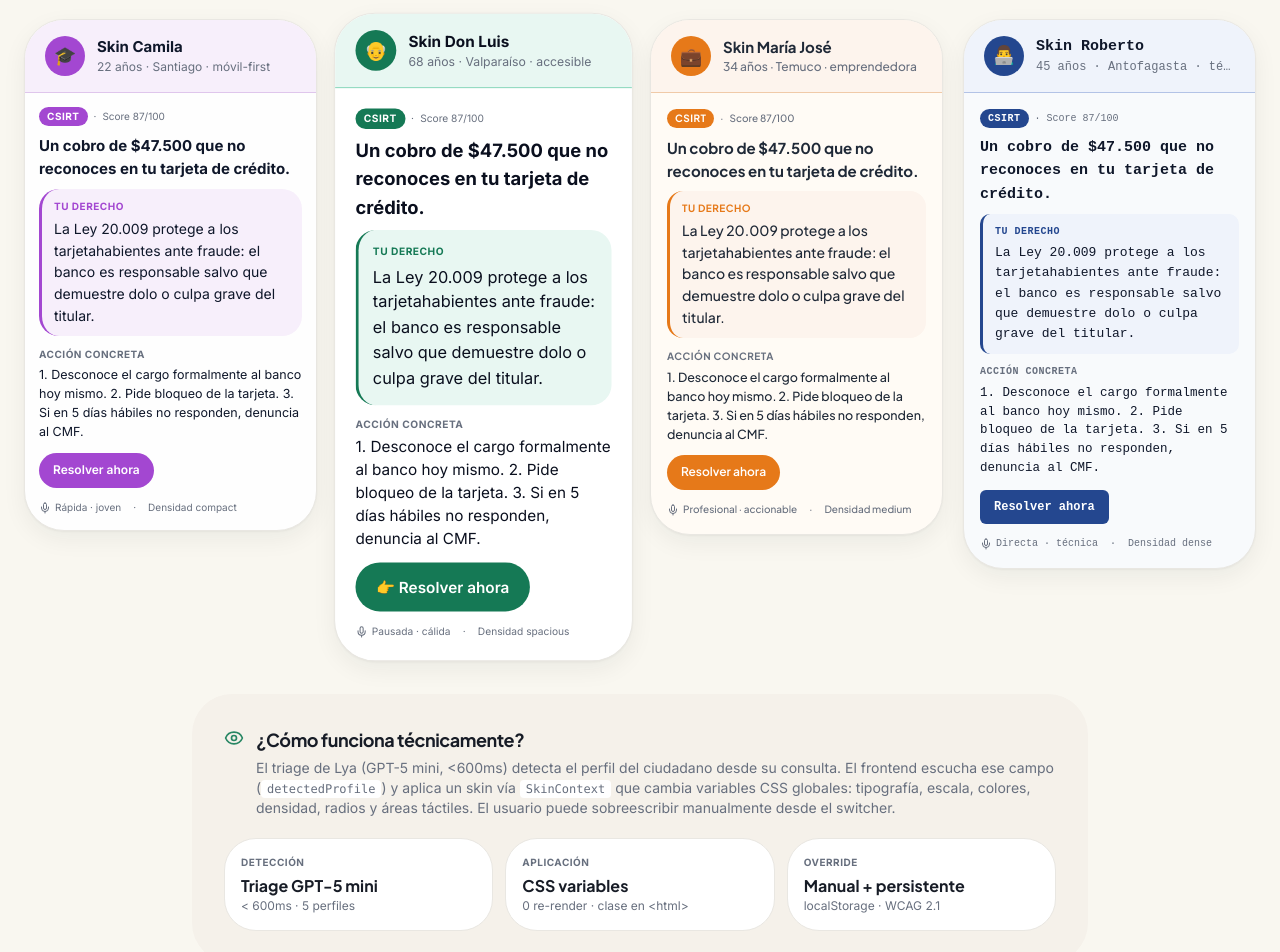
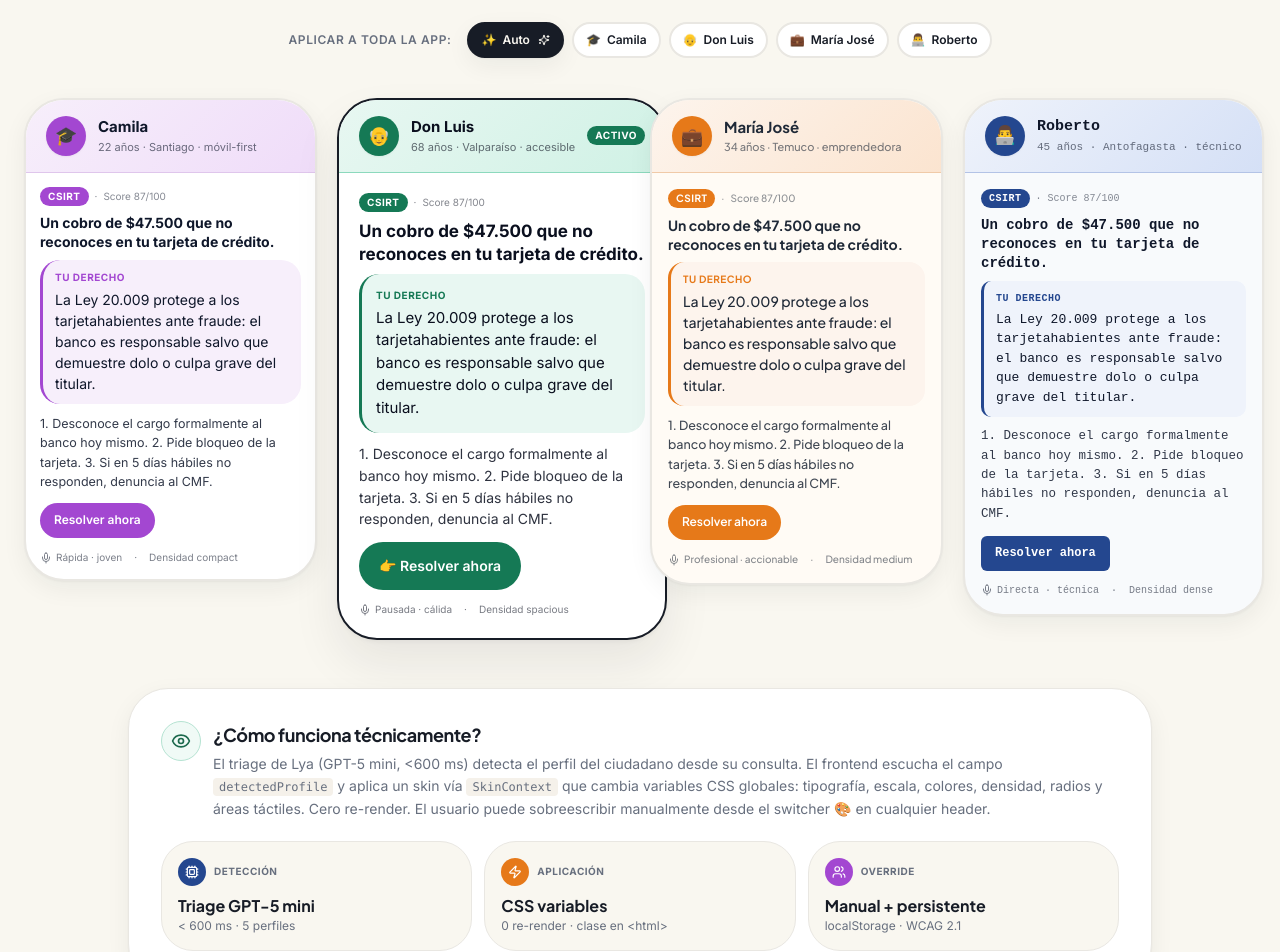
Before and after one commit to b2bytes/finlogicGame, a React (Vite) app: page /Diseno in a window 1280 px wide. Shown: the part 1060-2012 px from the top of the page. Built offline with nearby package versions, Linux system fonts and the light colour scheme; no server answers.

Commit message:
File changes

```diff
--- a/src/App.jsx
+++ b/src/App.jsx
@@ -29,6 +29,7 @@ import SystemMetrics from '@/pages/SystemMetrics';
 import AsistenteLya from '@/pages/AsistenteLya';
 import ContentStudio from '@/pages/ContentStudio';
 import FloatingLyaCTA from '@/components/lya/FloatingLyaCTA';
+import SkinAutoDetectToast from '@/components/skins/SkinAutoDetectToast.jsx';
 import EmbedLya from '@/pages/EmbedLya';
 import Diseno from '@/pages/Diseno';
 import ScrollToTop from '@/components/ScrollToTop';
@@ -91,6 +92,7 @@ const AuthenticatedApp = () => {
       <Route path="*" element={<PageNotFound />} />
     </Routes>
     <FloatingLyaCTA />
+    <SkinAutoDetectToast />
     <PWAInstallBanner />
     <QuickAdminPanel />
     </>
--- a/src/components/diseno/DesignHero.jsx
+++ b/src/components/diseno/DesignHero.jsx
@@ -1,10 +1,11 @@
 import React from 'react';
 import { Link } from 'react-router-dom';
-import { ArrowLeft, Layers, Workflow, Palette, Frame, Sparkles, MessageCircle, Play } from 'lucide-react';
+import { ArrowLeft, Layers, Workflow, Palette, Frame, Sparkles, MessageCircle, Play, UserCircle2 } from 'lucide-react';
 import { motion } from 'framer-motion';
 import Logo from '@/components/home/Logo';
 
 const SECTIONS = [
+  { id: 'skins', label: 'Skins Adaptativos', icon: UserCircle2, desc: '4 perfiles · auto-detección por triage · CSS variables' },
   { id: 'flows', label: 'Mapa de flujos', icon: Workflow, desc: '5 arquetipos · 23 pantallas · navegación end-to-end' },
   { id: 'system', label: 'Sistema de diseño', icon: Palette, desc: 'Color, tipografía, radios, sombras, componentes' },
   { id: 'wireframes', label: 'Wireframes faltantes', icon: Frame, desc: 'Mockups de pantallas pendientes en alta fidelidad' },
--- a/src/components/diseno/SkinsShowcase.jsx
+++ b/src/components/diseno/SkinsShowcase.jsx
@@ -1,10 +1,11 @@
 import React, { useState } from 'react';
+import { motion, AnimatePresence } from 'framer-motion';
 import { useSkin, SKIN_META } from '@/lib/SkinContext.jsx';
-import { Sparkles, Palette, Eye, MessageSquare, Mic } from 'lucide-react';
+import { Sparkles, Palette, Eye, Mic, Zap, Cpu, Users } from 'lucide-react';
 
 /**
- * SkinsShowcase — sección demo en /Diseno.
- * Permite al jurado ver la MISMA respuesta renderizada en los 4 skins.
+ * SkinsShowcase — sección demo cinematográfica en /Diseno.
+ * Muestra los 4 skins lado a lado + un "preview vivo" sincronizado con el switch global.
  */
 
 const DEMO_RESPONSE = {
@@ -19,18 +20,18 @@ const DEMO_RESPONSE = {
 
 const SKIN_PREVIEW_STYLES = {
   camila: {
-    bg: '#fefefe',
-    surface: '#fff',
+    bg: '#ffffff',
+    surface: '#fafafa',
     text: '#0f172a',
     accent: 'hsl(280 60% 55%)',
     accentSoft: 'hsl(280 60% 96%)',
     accentBorder: 'hsl(280 50% 85%)',
     radius: '20px',
     fontSize: '14px',
-    headingWeight: 700,
-    density: 'compact',
     fontFamily: 'Inter, sans-serif',
     voice: 'Rápida · joven',
+    density: 'compact',
+    headerBg: 'linear-gradient(135deg, hsl(280 60% 96%), hsl(280 70% 92%))',
   },
   don_luis: {
     bg: '#ffffff',
@@ -41,10 +42,10 @@ const SKIN_PREVIEW_STYLES = {
     accentBorder: 'hsl(158 50% 70%)',
     radius: '20px',
     fontSize: '17px',
-    headingWeight: 700,
-    density: 'spacious',
     fontFamily: 'Inter, sans-serif',
     voice: 'Pausada · cálida',
+    density: 'spacious',
+    headerBg: 'linear-gradient(135deg, hsl(158 50% 94%), hsl(158 55% 88%))',
   },
   maria_jose: {
     bg: '#fffbf5',
@@ -55,10 +56,10 @@ const SKIN_PREVIEW_STYLES = {
     accentBorder: 'hsl(28 70% 80%)',
     radius: '16px',
     fontSize: '14px',
-    headingWeight: 700,
-    density: 'medium',
     fontFamily: '"Plus Jakarta Sans", Inter, sans-serif',
     voice: 'Profesional · accionable',
+    density: 'medium',
+    headerBg: 'linear-gradient(135deg, hsl(28 80% 96%), hsl(28 85% 90%))',
   },
   roberto: {
     bg: '#f8fafc',
@@ -69,43 +70,64 @@ const SKIN_PREVIEW_STYLES = {
     accentBorder: 'hsl(220 50% 80%)',
     radius: '10px',
     fontSize: '13px',
-    headingWeight: 600,
+    fontFamily: 'ui-monospace, "JetBrains Mono", monospace',
+    voice: 'Directa · técnica',
     density: 'dense',
-    fontFamily: '"JetBrains Mono", ui-monospace, monospace',
-    voice: 'Directa · técnica',
+    headerBg: 'linear-gradient(135deg, hsl(220 60% 96%), hsl(220 65% 90%))',
   },
 };
 
-function SkinPreviewCard({ skinKey, response }) {
+function SkinCard({ skinKey, response, isActive, onClick }) {
   const meta = SKIN_META[skinKey];
   const s = SKIN_PREVIEW_STYLES[skinKey];
   const padding = s.density === 'spacious' ? '20px' : s.density === 'compact' ? '14px' : '16px';
 
   return (
-    <div
-      className="rounded-3xl border border-border overflow-hidden shadow-soft"
+    <motion.button
+      type="button"
+      onClick={onClick}
+      layout
+      whileHover={{ y: -4 }}
+      whileTap={{ scale: 0.98 }}
+      transition={{ type: 'spring', stiffness: 300, damping: 25 }}
+      className={`text-left rounded-3xl overflow-hidden border-2 shadow-soft outline-none focus-visible:ring-2 focus-visible:ring-mint-500 ${
+        isActive ? 'border-foreground shadow-soft-lg' : 'border-border hover:border-mint-300'
+      }`}
       style={{ background: s.bg, fontFamily: s.fontFamily }}
+      aria-pressed={isActive}
+      aria-label={`Aplicar skin ${meta.label}`}
     >
       {/* Header del skin */}
       <div
         className="px-5 py-4 flex items-center gap-3 border-b"
-        style={{ borderColor: s.accentBorder, background: s.accentSoft }}
+        style={{ borderColor: s.accentBorder, background: s.headerBg }}
       >
-        <div
-          className="w-10 h-10 rounded-full flex items-center justify-center text-lg"
+        <motion.div
+          whileHover={{ rotate: [0, -8, 8, 0] }}
+          transition={{ duration: 0.5 }}
+          className="w-10 h-10 rounded-full flex items-center justify-center text-lg flex-shrink-0 shadow-sm"
           style={{ background: s.accent, color: 'white' }}
         >
           {meta.emoji}
+        </motion.div>
+        <div className="flex-1 min-w-0">
+          <p className="font-bold truncate" style={{ color: s.text, fontSize: '15px' }}>
+            {meta.label}
+          </p>
+          <p className="text-[11px] truncate" style={{ color: s.text, opacity: 0.6 }}>
+            {meta.description}
+          </p>
         </div>
-        <div className="flex-1 min-w-0">
-          <p
-            className="font-bold truncate"
-            style={{ color: s.text, fontWeight: s.headingWeight, fontSize: '15px' }}
+        {isActive && (
+          <motion.span
+            initial={{ scale: 0 }}
+            animate={{ scale: 1 }}
+            className="text-[10px] font-bold uppercase tracking-wider px-2 py-0.5 rounded-full"
+            style={{ background: s.accent, color: 'white' }}
           >
-            Skin {meta.label}
-          </p>
-          <p className="text-xs text-muted-foreground truncate">{meta.description}</p>
-        </div>
+            Activo
+          </motion.span>
+        )}
       </div>
 
       {/* Mock respuesta */}
@@ -117,16 +139,17 @@ function SkinPreviewCard({ skinKey, response }) {
           >
             {response.regulatoryBody}
           </span>
-          <span className="text-[10px] text-muted-foreground">·</span>
-          <span className="text-[10px] text-muted-foreground">Score 87/100</span>
+          <span className="text-[10px]" style={{ color: s.text, opacity: 0.5 }}>·</span>
+          <span className="text-[10px]" style={{ color: s.text, opacity: 0.5 }}>Score 87/100</span>
         </div>
 
         <p
           style={{
-            fontWeight: s.headingWeight,
-            fontSize: skinKey === 'don_luis' ? '18px' : '15px',
+            fontWeight: 700,
+            fontSize: skinKey === 'don_luis' ? '17px' : '14px',
             marginBottom: 8,
             color: s.text,
+            lineHeight: 1.35,
           }}
         >
           {response.fact}
@@ -139,7 +162,8 @@ function SkinPreviewCard({ skinKey, response }) {
             borderRadius: s.radius,
             padding: skinKey === 'don_luis' ? '14px' : '10px 12px',
             marginBottom: 10,
-            fontSize: skinKey === 'don_luis' ? '16px' : s.fontSize,
+            fontSize: skinKey === 'don_luis' ? '15px' : s.fontSize,
+            lineHeight: 1.5,
           }}
         >
           <p className="text-[10px] font-bold uppercase tracking-wider mb-1" style={{ color: s.accent }}>
@@ -148,33 +172,33 @@ function SkinPreviewCard({ skinKey, response }) {
           {response.translation}
         </div>
 
-        <div className="text-xs">
-          <p className="text-[10px] font-bold uppercase tracking-wider mb-1 text-muted-foreground">
-            Acción concreta
-          </p>
-          <p style={{ fontSize: skinKey === 'don_luis' ? '15px' : '12.5px', lineHeight: 1.5 }}>
-            {response.action}
-          </p>
-        </div>
+        <p
+          style={{
+            fontSize: skinKey === 'don_luis' ? '14px' : '12.5px',
+            lineHeight: 1.55,
+            color: s.text,
+            opacity: 0.85,
+          }}
+        >
+          {response.action}
+        </p>
 
-        {/* CTA pill */}
-        <button
-          type="button"
+        <div
           tabIndex={-1}
-          className="mt-3 inline-flex items-center gap-1.5 font-semibold text-white"
+          className="mt-3 inline-flex items-center gap-1.5 font-semibold text-white pointer-events-none"
           style={{
             background: s.accent,
             borderRadius: skinKey === 'roberto' ? '6px' : '999px',
             padding: skinKey === 'don_luis' ? '12px 20px' : '8px 14px',
-            fontSize: skinKey === 'don_luis' ? '15px' : '12px',
+            fontSize: skinKey === 'don_luis' ? '14px' : '12px',
             minHeight: skinKey === 'don_luis' ? '48px' : 'auto',
           }}
         >
           {skinKey === 'don_luis' && '👉 '}
           Resolver ahora
-        </button>
+        </div>
 
-        <div className="flex items-center gap-3 mt-3 text-[10px] text-muted-foreground">
+        <div className="flex items-center gap-3 mt-3 text-[10px]" style={{ color: s.text, opacity: 0.55 }}>
           <span className="inline-flex items-center gap-1">
             <Mic className="w-3 h-3" /> {s.voice}
           </span>
@@ -182,17 +206,64 @@ function SkinPreviewCard({ skinKey, response }) {
           <span>Densidad {s.density}</span>
         </div>
       </div>
-    </div>
+    </motion.button>
   );
 }
 
+const TECH_PILLARS = [
+  {
+    icon: Cpu,
+    label: 'Detección',
+    value: 'Triage GPT-5 mini',
+    sub: '< 600 ms · 5 perfiles',
+    accent: 'hsl(220 60% 35%)',
+  },
+  {
+    icon: Zap,
+    label: 'Aplicación',
+    value: 'CSS variables',
+    sub: '0 re-render · clase en <html>',
+    accent: 'hsl(28 80% 50%)',
+  },
+  {
+    icon: Users,
+    label: 'Override',
+    value: 'Manual + persistente',
+    sub: 'localStorage · WCAG 2.1',
+    accent: 'hsl(280 60% 55%)',
+  },
+];
+
 export default function SkinsShowcase() {
   const { skin, setSkin } = useSkin();
-  const [highlighted, setHighlighted] = useState('don_luis');
+  const [highlighted, setHighlighted] = useState(skin !== 'auto' ? skin : 'don_luis');
+
+  const apply = (key) => {
+    setSkin(key);
+    setHighlighted(key);
+  };
 
   return (
-    <section id="skins" className="py-20 px-4 sm:px-6 max-w-7xl mx-auto">
-      <div className="text-center mb-12 max-w-3xl mx-auto">
+    <section
+      id="skins"
+      className="relative py-20 px-4 sm:px-6 max-w-7xl mx-auto overflow-hidden"
+    >
+      {/* Mesh decorativo */}
+      <motion.div
+        initial={{ opacity: 0 }}
+        whileInView={{ opacity: 0.5 }}
+        viewport={{ once: true }}
+        transition={{ duration: 1.2 }}
+        className="absolute -top-20 left-1/2 -translate-x-1/2 w-[600px] h-[300px] rounded-full bg-gradient-to-br from-mint-200/30 to-purple-200/20 blur-3xl pointer-events-none"
+      />
+
+      <motion.div
+        initial={{ opacity: 0, y: 20 }}
+        whileInView={{ opacity: 1, y: 0 }}
+        viewport={{ once: true, margin: '-50px' }}
+        transition={{ duration: 0.6 }}
+        className="relative text-center mb-12 max-w-3xl mx-auto"
+      >
         <span className="inline-flex items-center gap-2 px-3 py-1.5 rounded-full bg-mint-50 border border-mint-200 mb-4">
           <Palette className="w-3.5 h-3.5 text-mint-700" />
           <span className="text-xs font-bold text-mint-700 uppercase tracking-wider">
@@ -204,88 +275,139 @@ export default function SkinsShowcase() {
         </h2>
         <p className="text-lg text-muted-foreground">
           La interfaz de FinLogic se adapta a quién consulta. Don Luis (68) ve texto grande,
-          contraste alto y áreas táctiles de 48px. Camila (22) ve una UI compacta y vibrante.
-          Roberto (45) ve datos densos y tipografía técnica. <strong>El backend detecta el perfil
-          desde la consulta y aplica el skin automáticamente.</strong>
+          contraste alto y áreas táctiles de 48 px. Camila (22) ve una UI compacta y vibrante.
+          Roberto (45) ve datos densos y tipografía técnica.
         </p>
-      </div>
+        <p className="mt-3 text-sm text-foreground font-semibold">
+          El backend detecta el perfil desde la consulta y aplica el skin automáticamente.
+        </p>
+      </motion.div>
 
-      {/* Toggle aplicar globalmente */}
-      <div className="flex flex-wrap items-center justify-center gap-2 mb-8">
-        <span className="text-xs font-semibold text-muted-foreground uppercase tracking-wider mr-2">
+      {/* Pills aplicar globalmente */}
+      <motion.div
+        initial={{ opacity: 0, y: 12 }}
+        whileInView={{ opacity: 1, y: 0 }}
+        viewport={{ once: true }}
+        transition={{ duration: 0.5, delay: 0.15 }}
+        className="relative flex flex-wrap items-center justify-center gap-2 mb-10"
+      >
+        <span className="text-xs font-semibold text-muted-foreground uppercase tracking-wider mr-2 hidden sm:inline">
           Aplicar a toda la app:
         </span>
         {Object.entries(SKIN_META).map(([key, meta]) => (
-          <button
+          <motion.button
             key={key}
-            onClick={() => {
-              setSkin(key);
-              setHighlighted(key);
-            }}
-            className={`inline-flex items-center gap-1.5 px-3 py-1.5 rounded-full border-2 text-xs font-semibold transition-all ${
+            whileHover={{ y: -2 }}
+            whileTap={{ scale: 0.96 }}
+            onClick={() => apply(key)}
+            className={`inline-flex items-center gap-1.5 px-3 py-2 rounded-full border-2 text-xs font-semibold transition-colors ${
               skin === key
-                ? 'bg-foreground text-background border-foreground'
+                ? 'bg-foreground text-background border-foreground shadow-soft'
                 : 'bg-card text-foreground border-border hover:border-mint-300'
             }`}
           >
             <span>{meta.emoji}</span>
             {meta.label}
-            {skin === key && <Sparkles className="w-3 h-3" />}
-          </button>
+            <AnimatePresence>
+              {skin === key && (
+                <motion.span
+                  initial={{ width: 0, opacity: 0 }}
+                  animate={{ width: 'auto', opacity: 1 }}
+                  exit={{ width: 0, opacity: 0 }}
+                  className="overflow-hidden inline-flex"
+                >
+                  <Sparkles className="w-3 h-3 ml-0.5" />
+                </motion.span>
+              )}
+            </AnimatePresence>
+          </motion.button>
         ))}
-      </div>
+      </motion.div>
 
-      {/* Grid 4 skins lado a lado */}
-      <div className="grid sm:grid-cols-2 lg:grid-cols-4 gap-5">
+      {/* Grid 4 skins */}
+      <motion.div
+        initial="hidden"
+        whileInView="visible"
+        viewport={{ once: true, margin: '-80px' }}
+        variants={{
+          hidden: {},
+          visible: { transition: { staggerChildren: 0.08 } },
+        }}
+        className="relative grid sm:grid-cols-2 lg:grid-cols-4 gap-5"
+      >
         {['camila', 'don_luis', 'maria_jose', 'roberto'].map((key) => (
-          <div
+          <motion.div
             key={key}
-            onClick={() => {
-              setSkin(key);
-              setHighlighted(key);
+            variants={{
+              hidden: { opacity: 0, y: 30 },
+              visible: { opacity: 1, y: 0, transition: { duration: 0.5, ease: [0.22, 1, 0.36, 1] } },
             }}
-            className={`cursor-pointer transition-transform ${
-              highlighted === key ? 'scale-[1.02]' : 'hover:scale-[1.01]'
-            }`}
           >
-            <SkinPreviewCard skinKey={key} response={DEMO_RESPONSE} />
+            <SkinCard
+              skinKey={key}
+              response={DEMO_RESPONSE}
+              isActive={highlighted === key || skin === key}
+              onClick={() => apply(key)}
+            />
+          </motion.div>
+        ))}
+      </motion.div>
+
+      {/* Bloque técnico */}
+      <motion.div
+        initial={{ opacity: 0, y: 20 }}
+        whileInView={{ opacity: 1, y: 0 }}
+        viewport={{ once: true, margin: '-50px' }}
+        transition={{ duration: 0.6 }}
+        className="relative mt-12 max-w-5xl mx-auto rounded-3xl bg-card border border-border shadow-soft p-6 sm:p-8"
+      >
+        <div className="flex items-start gap-3 mb-5">
+          <div className="w-10 h-10 rounded-2xl bg-mint-50 border border-mint-200 flex items-center justify-center flex-shrink-0">
+            <Eye className="w-5 h-5 text-mint-700" />
           </div>
-        ))}
-      </div>
-
-      {/* Pie técnico */}
-      <div className="mt-10 max-w-4xl mx-auto rounded-3xl bg-secondary p-6 sm:p-8">
-        <div className="flex items-start gap-3 mb-3">
-          <Eye className="w-5 h-5 text-mint-600 flex-shrink-0 mt-0.5" />
           <div>
             <h3 className="font-display font-bold text-foreground text-lg mb-1">
               ¿Cómo funciona técnicamente?
             </h3>
-            <p className="text-sm text-muted-foreground">
-              El triage de Lya (GPT-5 mini, &lt;600ms) detecta el perfil del ciudadano desde su
-              consulta. El frontend escucha ese campo (<code className="text-xs bg-card px-1.5 py-0.5 rounded">detectedProfile</code>)
-              y aplica un skin vía <code className="text-xs bg-card px-1.5 py-0.5 rounded">SkinContext</code> que
-              cambia variables CSS globales: tipografía, escala, colores, densidad, radios y
-              áreas táctiles. El usuario puede sobreescribir manualmente desde el switcher.
+            <p className="text-sm text-muted-foreground leading-relaxed">
+              El triage de Lya (GPT-5 mini, &lt;600 ms) detecta el perfil del ciudadano desde su
+              consulta. El frontend escucha el campo{' '}
+              <code className="text-xs bg-secondary px-1.5 py-0.5 rounded">detectedProfile</code> y
+              aplica un skin vía{' '}
+              <code className="text-xs bg-secondary px-1.5 py-0.5 rounded">SkinContext</code> que
+              cambia variables CSS globales: tipografía, escala, colores, densidad, radios y áreas
+              táctiles. Cero re-render. El usuario puede sobreescribir manualmente desde el
+              switcher 🎨 en cualquier header.
             </p>
           </div>
         </div>
-        <div className="grid sm:grid-cols-3 gap-3 mt-5">
-          {[
-            { label: 'Detección', value: 'Triage GPT-5 mini', sub: '< 600ms · 5 perfiles' },
-            { label: 'Aplicación', value: 'CSS variables', sub: '0 re-render · clase en <html>' },
-            { label: 'Override', value: 'Manual + persistente', sub: 'localStorage · WCAG 2.1' },
-          ].map((m) => (
-            <div key={m.label} className="rounded-2xl bg-card p-4 border border-border">
-              <p className="text-[10px] font-bold uppercase tracking-wider text-muted-foreground mb-1">
-                {m.label}
-              </p>
-              <p className="font-display font-bold text-foreground text-base">{m.value}</p>
-              <p className="text-xs text-muted-foreground">{m.sub}</p>
-            </div>
-          ))}
+        <div className="grid sm:grid-cols-3 gap-3">
+          {TECH_PILLARS.map((m) => {
+            const Icon = m.icon;
+            return (
+              <motion.div
+                key={m.label}
+                whileHover={{ y: -3 }}
+                className="rounded-2xl bg-background p-4 border border-border"
+              >
+                <div className="flex items-center gap-2 mb-2">
+                  <div
+                    className="w-7 h-7 rounded-lg flex items-center justify-center flex-shrink-0"
+                    style={{ background: m.accent }}
+                  >
+                    <Icon className="w-3.5 h-3.5 text-white" />
+                  </div>
+                  <p className="text-[10px] font-bold uppercase tracking-wider text-muted-foreground">
+                    {m.label}
+                  </p>
+                </div>
+                <p className="font-display font-bold text-foreground text-base">{m.value}</p>
+                <p className="text-xs text-muted-foreground">{m.sub}</p>
+              </motion.div>
+            );
+          })}
         </div>
-      </div>
+      </motion.div>
     </section>
   );
 }
--- /dev/null
+++ b/src/components/skins/SkinAutoDetectToast.jsx
@@ -0,0 +1,69 @@
+import React, { useEffect, useState } from 'react';
+import { Sparkles, X } from 'lucide-react';
+import { useSkin, SKIN_META } from '@/lib/SkinContext.jsx';
+
+/**
+ * SkinAutoDetectToast — feedback efímero cuando Lya auto-detecta perfil
+ * y aplica un skin. Aparece bottom-right, 4s, dismissible.
+ *
+ * Se monta una vez en App. Escucha cambios de skin via context y muestra
+ * un toast solo cuando isManual=false y skin !== 'auto'.
+ */
+export default function SkinAutoDetectToast() {
+  const { skin, isManual } = useSkin();
+  const [visible, setVisible] = useState(false);
+  const [shownSkin, setShownSkin] = useState(null);
+
+  useEffect(() => {
+    if (skin && skin !== 'auto' && !isManual && skin !== shownSkin) {
+      setShownSkin(skin);
+      setVisible(true);
+      const t = setTimeout(() => setVisible(false), 4500);
+      return () => clearTimeout(t);
+    }
+  }, [skin, isManual, shownSkin]);
+
+  if (!visible || !shownSkin) return null;
+  const meta = SKIN_META[shownSkin];
+  if (!meta) return null;
+
+  return (
+    <div
+      role="status"
+      aria-live="polite"
+      className="fixed bottom-6 right-6 z-[60] max-w-xs animate-fade-up"
+      style={{ animationDuration: '0.5s' }}
+    >
+      <div className="rounded-3xl bg-foreground text-background shadow-soft-lg p-4 pr-3 flex items-start gap-3 backdrop-blur-xl">
+        <div
+          className="w-10 h-10 rounded-2xl flex items-center justify-center text-lg flex-shrink-0"
+          style={{ background: meta.color }}
+        >
+          {meta.emoji}
+        </div>
+        <div className="flex-1 min-w-0">
+          <div className="flex items-center gap-1.5 mb-0.5">
+            <Sparkles className="w-3 h-3 text-mint-300" />
+            <p className="text-[10px] font-bold uppercase tracking-wider text-mint-300">
+              Skin adaptativo
+            </p>
+          </div>
+          <p className="text-sm font-semibold leading-tight">
+            Adapté la interfaz a <strong>{meta.label}</strong>
+          </p>
+          <p className="text-[11px] opacity-70 mt-0.5 leading-snug">
+            {meta.description}
+          </p>
+        </div>
+        <button
+          type="button"
+          onClick={() => setVisible(false)}
+          aria-label="Cerrar"
+          className="opacity-50 hover:opacity-100 transition-opacity p-1 -m-1"
+        >
+          <X className="w-3.5 h-3.5" />
+        </button>
+      </div>
+    </div>
+  );
+}
--- a/src/index.css
+++ b/src/index.css
@@ -197,8 +197,28 @@
 /* ============================================================
    SKINS ADAPTATIVOS — 4 perfiles canónicos del mandato
    Cada skin altera tokens vía clase en <html>: skin-{key}
+   Transición fluida entre skins (Apple-style cross-fade de tokens)
    ============================================================ */
 @layer base {
+  html, body {
+    transition:
+      background-color 600ms cubic-bezier(0.22, 1, 0.36, 1),
+      color 400ms cubic-bezier(0.22, 1, 0.36, 1),
+      font-size 500ms cubic-bezier(0.22, 1, 0.36, 1);
+  }
+  /* Elementos UI heredan transición de tokens */
+  button, a, .rounded-3xl, .rounded-2xl, .rounded-full, [class*="bg-mint"],
+  [class*="bg-card"], [class*="border-mint"], [class*="text-mint"],
+  [class*="bg-primary"], [class*="text-primary"] {
+    transition-property: background-color, border-color, color, border-radius, box-shadow;
+    transition-duration: 400ms;
+    transition-timing-function: cubic-bezier(0.22, 1, 0.36, 1);
+  }
+  @media (prefers-reduced-motion: reduce) {
+    html, body, button, a {
+      transition: none !important;
+    }
+  }
   /* CAMILA — 22 Stgo · móvil-first · vibrante · acento púrpura */
   html.skin-camila {
     --primary: 280 60% 55%;
```
Also changed, not shown: src/components/skins/SkinSwitcher.jsx (+10 -1 lines).
